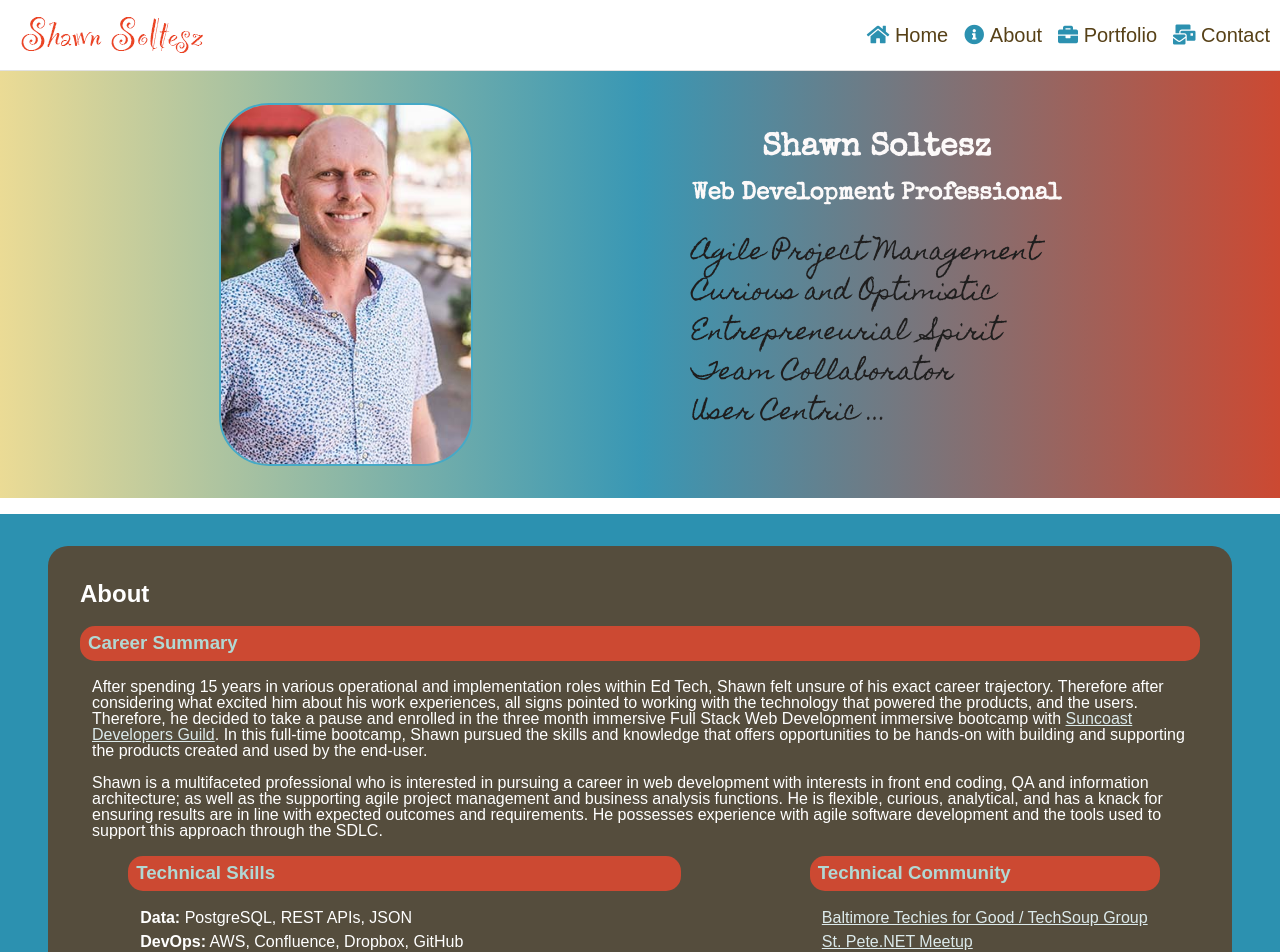
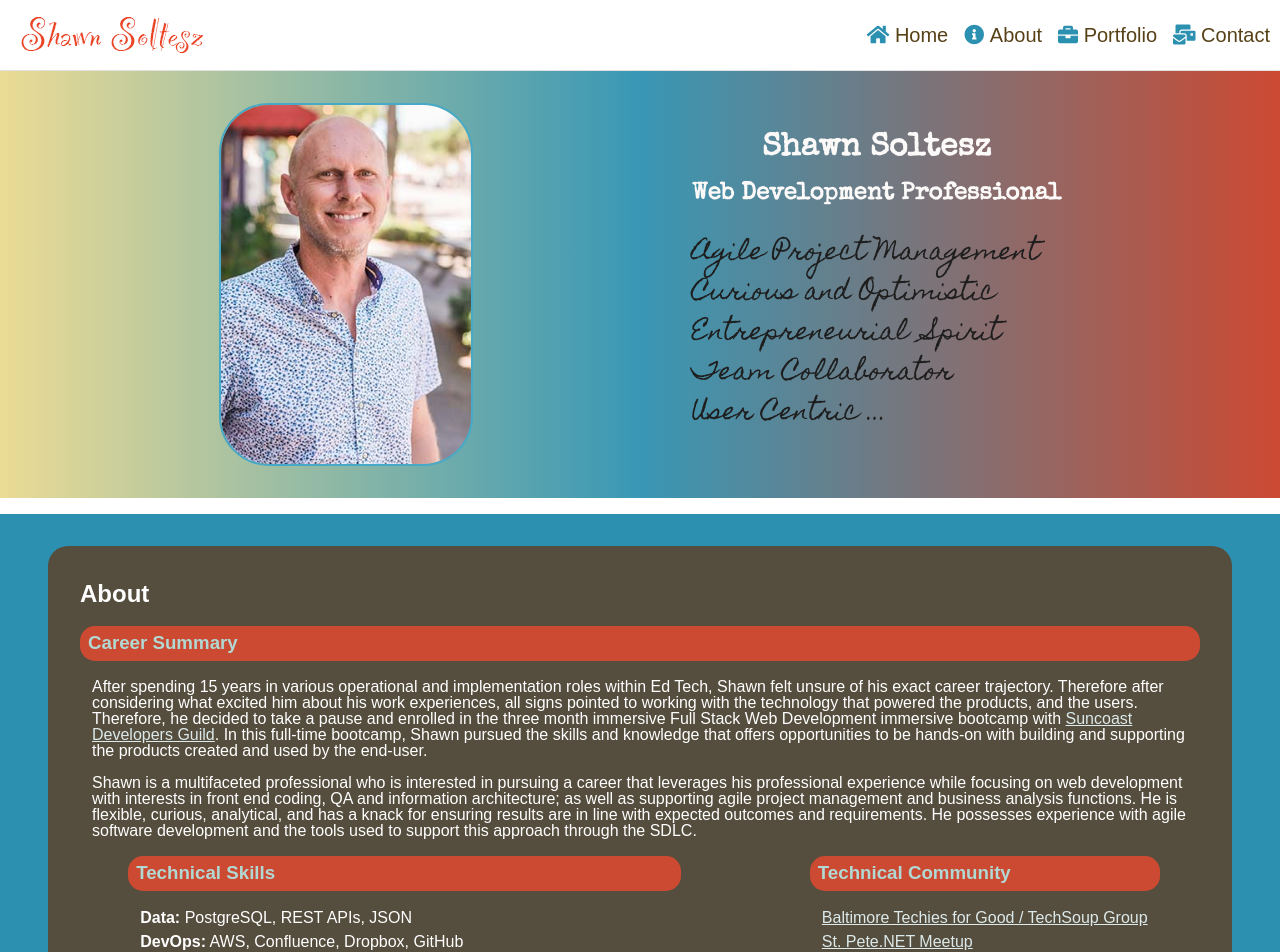
Before and after one commit to shawnsoltesz/SolteszPortfolio, a React (Vite) app: page / in a window 1280 px wide. Shown: the top 952 px of the page. Built offline with nearby package versions, Linux system fonts and the light colour scheme.

Commit message:
fixed wording in Career Summary

```diff
--- a/src/App.tsx
+++ b/src/App.tsx
@@ -101,13 +101,14 @@
             </p>
             <p>
               Shawn is a multifaceted professional who is interested in pursuing
-              a career in web development with interests in front end coding, QA
-              and information architecture; as well as the supporting agile
-              project management and business analysis functions. He is
-              flexible, curious, analytical, and has a knack for ensuring
-              results are in line with expected outcomes and requirements. He
-              possesses experience with agile software development and the tools
-              used to support this approach through the SDLC.
+              a career that leverages his professional experience while focusing
+              on web development with interests in front end coding, QA and
+              information architecture; as well as supporting agile project
+              management and business analysis functions. He is flexible,
+              curious, analytical, and has a knack for ensuring results are in
+              line with expected outcomes and requirements. He possesses
+              experience with agile software development and the tools used to
+              support this approach through the SDLC.
             </p>
             {/* <h3>Technical</h3> */}
             <span className="technical">
```
